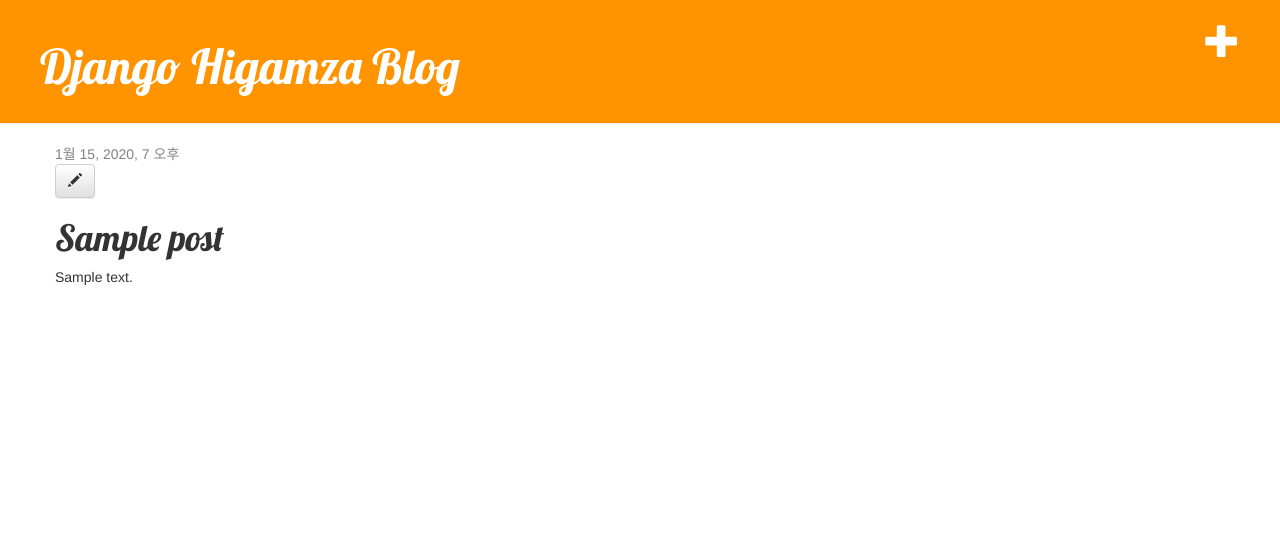
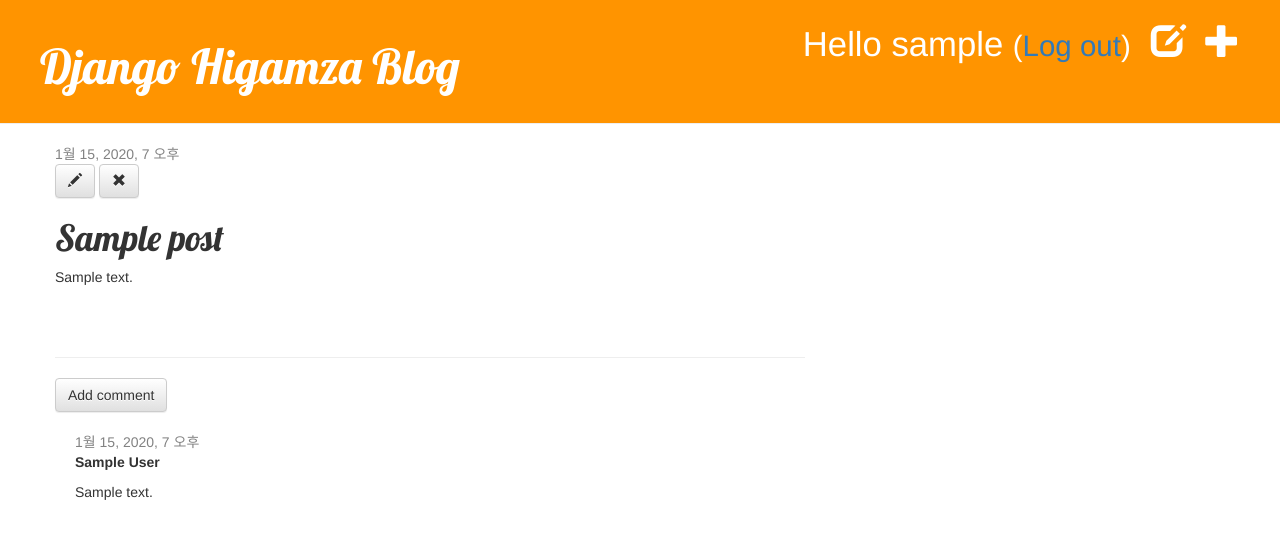
Before and after one commit to higamza/my-first-blog, a Django app: page /post/1/ in a window 1280 px wide. Shown: the top 539 px of the page. Run offline with Django 3.2, Linux system fonts and the light colour scheme; a user stored in the database is signed in; tables that the repository leaves empty hold one stand-in row (values such as "Sample post"); some libraries are stand-ins or nearby versions.

Commit message:
Add function Comment

```diff
--- a/blog/admin.py
+++ b/blog/admin.py
@@ -1,4 +1,5 @@
 from django.contrib import admin
-from .models import Post
+from .models import Post, Comment
 
 admin.site.register(Post)
+admin.site.register(Comment)
--- a/blog/models.py
+++ b/blog/models.py
@@ -12,5 +12,22 @@
 		self.published_date = timezone.now()
 		self.save()
 
+	def approved_comments(self):
+		return self.comments.filter(approved_comment=True)
+
 	def __str__(self):
 		return self.title
+
+class Comment(models.Model):
+	post = models.ForeignKey('blog.Post', related_name='comments')
+	author = models.CharField(max_length=200)
+	text = models.TextField()
+	created_date = models.DateTimeField(default=timezone.now)
+	approved_comment = models.BooleanField(default=False)
+
+	def approve(self):
+		self.approved_comment = True
+		self.save()
+
+	def __str__(self):
+		return self.text
--- a/blog/static/css/blog.css
+++ b/blog/static/css/blog.css
@@ -44,3 +44,7 @@
 .post h1 a, .post h1 a:visited {
     color: #000000;
 }
+
+.comment {
+    margin: 20px 0px 20px 20px;
+}
--- a/blog/templates/blog/base.html
+++ b/blog/templates/blog/base.html
@@ -17,6 +17,10 @@
 	<div class="page-header">
 		{% if user.is_authenticated %}
 			<a href="{% url 'post_new' %}" class="top-menu"><span class="glyphicon glyphicon-plus"></span></a>
+			<a href="{% url 'post_draft_list' %}" class="top-menu"><span class="glyphicon glyphicon-edit"></span></a>
+			<p class="top-menu">Hello {{ user.username }} <small>(<a href="{% url 'logout' %}">Log out</a>)</small></p>
+		{% else %}
+			<a href="{% url 'login' %}" class="top-menu"><span class="glyphicon glyphicon-lock"></span></a>
 		{% endif %}
 		<h1><a href="/">Django Higamza Blog</a></h1>
 	</div>
@@ -29,7 +33,5 @@
 			</div>
 		</div>
 	</div>
-
-
  </body>
 </html>
--- a/blog/templates/blog/post_detail.html
+++ b/blog/templates/blog/post_detail.html
@@ -6,12 +6,34 @@
 			<div class="date">
 				{{ post.published_date }}
 			</div>
+		{% else %}
+			<a class="btn btn-default" href="{% url 'post_publish' pk=post.pk %}">Publish</a>
 		{% endif %}
 
 		{% if user.is_authenticated %}
 			<a class="btn btn-default" href="{% url 'post_edit' pk=post.pk %}"><span class="glyphicon glyphicon-pencil"></span></a>
+			<a class="btn btn-default" href="{% url 'post_remove' pk=post.pk %}"><span class="glyphicon glyphicon-remove"></span></a>
 		{% endif %}
 		<h1>{{ post.title }}</h1>
 		<p>{{ post.text|linebreaksbr }}</p>
 	</div>
+	<hr>
+	<a class="btn btn-default" href="{% url 'add_comment_to_post' pk=post.pk %}">Add comment</a>
+	{% for comment in post.comments.all %}
+		{% if user.is_authenticated or comment.approved_comment %}
+		<div class="comment">
+			<div class="date">
+				{{ comment.created_date }}
+				{% if not comment.approved_comment %}
+					<a class="btn btn-default" href="{% url 'comment_remove' pk=comment.pk %}"><span class="glyphicon glyphicon-remove"></span></a>
+					<a class="btn btn-default" href="{% url 'comment_approve' pk=comment.pk %}"><span class="glyphicon glyphicon-ok"></span></a>
+				{% endif %}
+			</div>
+			<strong>{{ comment.author }}</strong>
+			<p>{{ comment.text|linebreaks }}</p>
+		</div>
+		{% endif %}
+	{% empty %}
+		<p>No comments here yet :</p>
+	{% endfor%}
 {% endblock %}
--- a/blog/templates/blog/post_list.html
+++ b/blog/templates/blog/post_list.html
@@ -8,6 +8,7 @@
 			</div>
 			<h1><a href="{% url 'post_detail' pk=post.pk %}">{{post.title}}</a></h1>
 			<p>{{post.text|linebreaksbr}}</p>
+			<a href="{% url 'post_detail' pk=post.pk %}">Comments: {{ post.approved_comments.count }}</a>
 		</div>
 	{% endfor %}
 {% endblock %}
--- a/blog/urls.py
+++ b/blog/urls.py
@@ -1,4 +1,4 @@
-from django.conf.urls import url
+from django.conf.urls import include, url
 from . import views
 
 urlpatterns = [
@@ -6,4 +6,10 @@
 	url(r'^post/(?P<pk>\d+)/$', views.post_detail, name='post_detail'),
 	url(r'^post/new/$', views.post_new, name='post_new'),
 	url(r'^post/(?P<pk>\d+)/edit/$', views.post_edit, name='post_edit'),
+	url(r'^draft/$', views.post_draft_list, name='post_draft_list'),
+	url(r'^post/(?P<pk>\d+)/publish/$', views.post_publish, name='post_publish'),
+	url(r'^post/(?P<pk>\d+)/remove/$', views.post_remove, name='post_remove'),
+	url(r'^post/(?P<pk>\d+)/comment/$', views.add_comment_to_post, name="add_comment_to_post"),
+	url(r'^post/(?P<pk>\d+)/remove/$', views.comment_remove, name="comment_remove"),
+	url(r'^post/(?P<pk>\d+)/approve/$', views.comment_approve, name="comment_approve"),
 ]
--- a/blog/views.py
+++ b/blog/views.py
@@ -1,8 +1,9 @@
 from django.shortcuts import redirect
 from django.shortcuts import render, get_object_or_404
 from django.utils import timezone
-from .models import Post
-from .forms import PostForm
+from .models import Post, Comment
+from .forms import PostForm, CommentForm
+from django.contrib.auth.decorators import login_required
 
 def post_list(request):
 	posts = Post.objects.filter(published_date__lte=timezone.now()).order_by('published_date')
@@ -12,6 +13,7 @@
 	post = get_object_or_404(Post, pk=pk)
 	return render(request, 'blog/post_detail.html', {'post' : post})
 
+@login_required
 def post_new(request):
 	if request.method == "POST":
 		form = PostForm(request.POST)
@@ -19,14 +21,14 @@
 		if form.is_valid():
 			post = form.save(commit=False)
 			post.author = request.user
-			post.published_date = timezone.now()
+			#post.published_date = timezone.now()
 			post.save()
 			return redirect('post_detail', pk=post.pk)
 	else:
 		form = PostForm()
 	return render(request, 'blog/post_edit.html', {'form' : form})
 
-
+@login_required
 def post_edit(request, pk):
 	post = get_object_or_404(Post, pk=pk)
 
@@ -36,9 +38,51 @@
 		if form.is_valid():
 			post = form.save(commit=False)
 			post.author = request.user
-			post.published_date = timezone.now()
+			#post.published_date = timezone.now()
 			post.save()
 			return redirect('post_detail', pk=post.pk)
 	else:
 		form = PostForm(instance=post)
 	return render(request, 'blog/post_edit.html', {'form' : form})
+
+@login_required
+def post_draft_list(request):
+	posts = Post.objects.filter(published_date__isnull=True).order_by('created_date')
+	return render(request, 'blog/post_draft_list.html', {'posts' : posts})
+
+@login_required
+def post_publish(request, pk):
+	post = get_object_or_404(Post, pk=pk)
+	post.publish()
+	return redirect('post_detail', pk=pk)
+
+@login_required
+def post_remove(request, pk):
+	post = get_object_or_404(Post, pk=pk)
+	post.delete()
+	return redirect('post_list')
+
+def add_comment_to_post(request, pk):
+	post = get_object_or_404(Post, pk=pk)
+	if request.method == "POST":
+		form = CommentForm(request.POST)
+		if form.is_valid():
+			comment = form.save(commit=False)
+			comment.post = post
+			comment.save()
+			return redirect('post_detail', pk=post.pk)
+	else:
+		form = CommentForm()
+	return render(request, 'blog/add_comment_to_post.html', {'form' : form})
+
+@login_required
+def comment_approve(request, pk):
+	comment = get_object_or_404(Comment, pk=pk)
+	comment.approve()
+	return redirect('post_detail', pk=comment.post.pk)
+
+@login_required
+def comment_remove(request, pk):
+	comment = get_object_or_404(Comment, pk=pk)
+	comment.delete()
+	return redirect('post_detail', pk=comment.post.pk)
--- a/misite/settings.py
+++ b/misite/settings.py
@@ -120,3 +120,5 @@
 
 STATIC_URL = '/static/'
 STATIC_ROOT = os.path.join(BASE_DIR, 'static');
+
+LOGIN_REDIRECT_URL = '/'
--- a/misite/urls.py
+++ b/misite/urls.py
@@ -1,7 +1,10 @@
 from django.conf.urls import include, url
 from django.contrib import admin
+from django.contrib.auth import views
 
 urlpatterns = [
     url(r'^admin/', admin.site.urls),
+    url(r'^accounts/login/$', views.login, name='login'),
+	url(r'^accounts/logout/$', views.logout, name='logout', kwargs={'next_page' : '/'}),
 	url(r'', include('blog.urls')),
 ]
```
Also changed, not shown: blog/forms.py (+6 -1 lines), blog/templates/blog/add_comment_to_post.html (added, +9 -0 lines), blog/templates/blog/post_draft_list.html (added, +11 -0 lines), blog/templates/registration/login.html (added, +24 -0 lines), blog/migrations/0002_comment.py (added).
